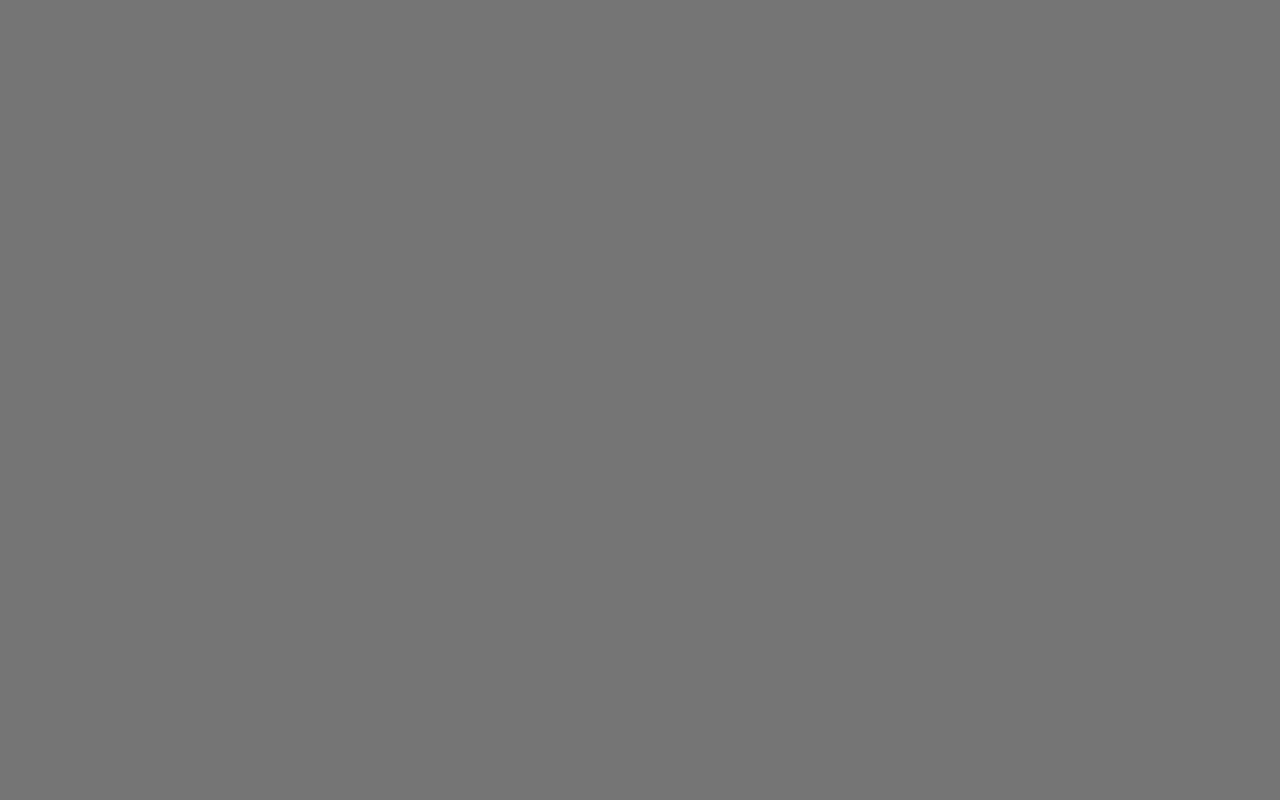
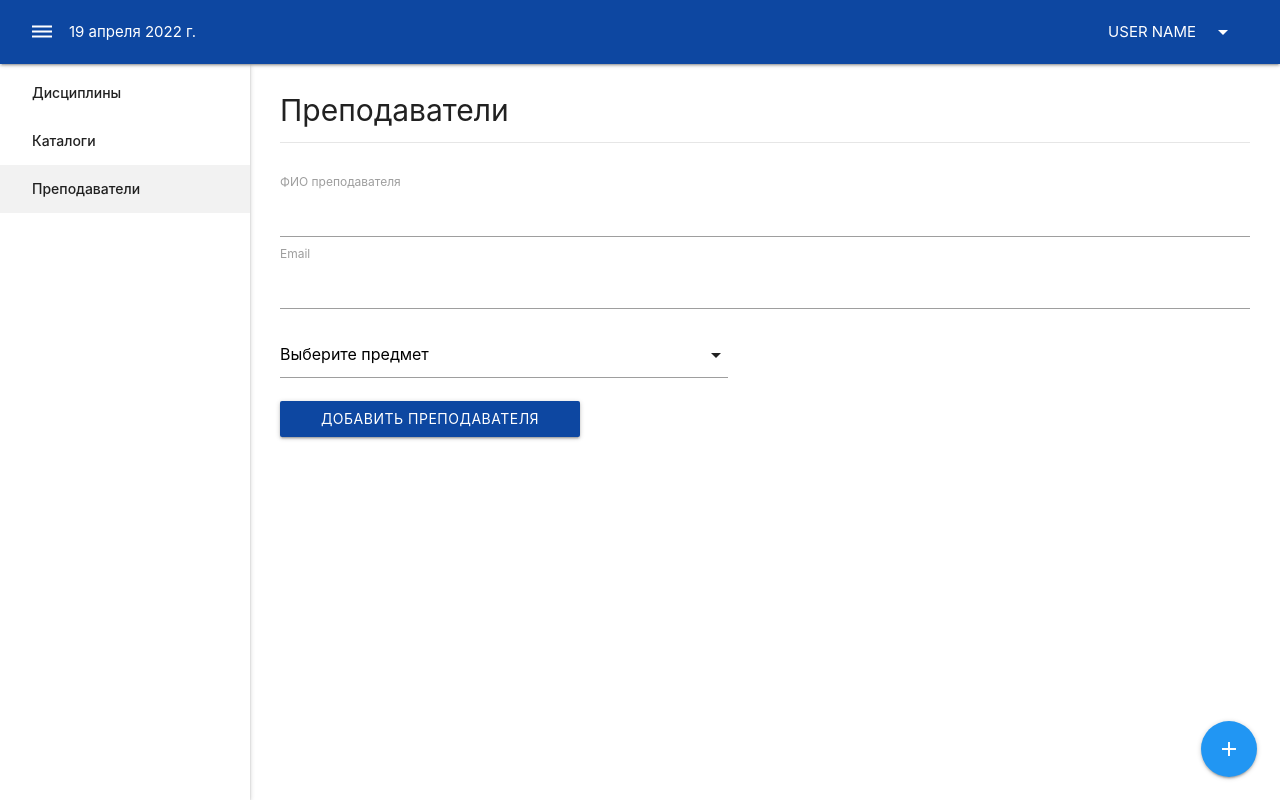
Before and after one commit to vryzhova/TeacherHelp, a Vue app: page /admin/teachers in a window 1280 px wide. Built offline with nearby package versions, Linux system fonts and the light colour scheme.

Commit message:
add new page

```diff
--- a/package.json
+++ b/package.json
@@ -7,14 +7,18 @@
     "build": "vue-cli-service build"
   },
   "dependencies": {
+    "@vuelidate/core": "^2.0.0-alpha.40",
+    "@vuelidate/validators": "^2.0.0-alpha.28",
     "core-js": "^3.8.3",
     "materialize-css": "^1.0.0-rc.2",
     "register-service-worker": "^1.7.2",
     "vue": "^2.6.14",
     "vue-router": "^3.5.1",
+    "vuelidate": "^0.7.7",
     "vuex": "^3.6.2"
   },
   "devDependencies": {
+    "@types/vuelidate": "^0.7.15",
     "@vue/cli-plugin-babel": "~5.0.0",
     "@vue/cli-plugin-pwa": "~5.0.0",
     "@vue/cli-plugin-router": "~5.0.0",
--- a/src/components/app/Navbar.vue
+++ b/src/components/app/Navbar.vue
@@ -5,7 +5,7 @@
             <a href="#" @click.prevent="$emit('click')">
                 <i class="material-icons white-text">dehaze</i>
             </a>
-            <span class="white-text">12.12.12</span>
+            <span class="white-text">{{date | date('date')}}</span>
         </div>
 
         <ul class="right hide-on-small-and-down">
@@ -14,6 +14,7 @@
                 class="dropdown-triggerwhite-text"
                 href="#"
                 data-target="dropdown"
+                ref="dropdown"
             >
                 USER NAME
                 <i class="material-icons right">arrow_drop_down</i>
@@ -21,13 +22,13 @@
 
             <ul id='dropdown' class='dropdown-content'>
                 <li>
-                <a href="#" class="white-text">
+                <router-link to="/profile" class="black-text">
                     <i class="material-icons">account_circle</i>Профиль
-                </a>
+                </router-link>
                     </li>
                 <li class="divider" tabindex="-1"></li>
                 <li>
-                <a href="#" class="white-text">
+                <a href="#" class="black-text" @click.prevent="logout">
                     <i class="material-icons">assignment_return</i>Выйти
                 </a>
                 </li>
@@ -38,3 +39,33 @@
     </nav>
 
 </template>
+
+<script>
+export default {
+    data: () => ({
+        date: new Date(),
+        interval: null,
+        dropdoun: null,
+    }),
+    methods: {
+        logout() {
+            console.log('Logout')
+            this.$router.push('/login?messege=logout')
+        }
+    },
+    mounted(){
+        this.interval = setInterval(() => {
+            this.date = new Date()
+        } , 1000 )
+        this.dropdown = M.Dropdown.init(this.$refs.dropdown,{
+            constrainWidth: false
+        })
+    },
+    beforeDestroy() {
+        clearInterval(this.interval)
+        if (this.dropdown && this.dropdown.destroy) {
+            this.dropdown.destroy()
+        }
+    }
+}
+</script>
--- a/src/components/app/Sidebar.vue
+++ b/src/components/app/Sidebar.vue
@@ -18,7 +18,8 @@ export default {
     data: () => ({
         links: [
             {title: 'Дисциплины', url: '/', exact: true},
-            {title: 'Каталоги', url: '/catalogs'}
+            {title: 'Каталоги', url: '/catalogs'},
+            {title: 'Преподаватели', url: '/admin/teachers'}
         ]
     })
 }
--- /dev/null
+++ b/src/filters/date.filter.js
@@ -0,0 +1,15 @@
+export default function dateFilter(value,format = 'date') {
+    const options = {}
+    if (format.includes('date')) {
+        options.day = '2-digit'
+        options.month = 'long'
+        options.year = 'numeric'
+    }
+
+    if (format.includes('time')) {
+        options.hour = '2-digit'
+        options.minute = '2-digit'
+        options.second = '2-digit'
+    }
+    return new Intl.DateTimeFormat('ru-RU', options).format(new Date(value))
+}
--- a/src/main.js
+++ b/src/main.js
@@ -1,11 +1,18 @@
 import Vue from 'vue'
+import Vuelidate from 'vuelidate'
 import App from './App.vue'
 import router from './router'
 import store from './store'
 import './registerServiceWorker'
 import 'materialize-css/dist/js/materialize.min'
+import dateFilter from '@/filters/date.filter'
+import massegePlugin from '@/utils/message.plugin'
 
 Vue.config.productionTip = false
+
+Vue.use(massegePlugin)
+Vue.use(Vuelidate)
+Vue.filter('date', dateFilter)
 
 new Vue({
   router,
--- a/src/router.js
+++ b/src/router.js
@@ -37,5 +37,12 @@ export default new Router({
       meta: {layout: 'main'},
       component: () => import('./views/Profile.vue')
     }
+    ,
+    {
+      path: '/admin/teachers',
+      name: 'addTeacher',
+      meta: {layout: 'main'},
+      component: () => import('./views/AddTeacher.vue')
+    }
   ]
 })
--- /dev/null
+++ b/src/utils/message.plugin.js
@@ -0,0 +1,10 @@
+export default {
+    install(Vue,options){
+        Vue.prototype.$message = function(html){
+            M.toast({html})
+        }
+        Vue.prototype.$error = function(html) {
+            M.toast({html: `[Ошибка]: ${html}`})
+        }
+    }
+}
--- /dev/null
+++ b/src/utils/messages.js
@@ -0,0 +1,3 @@
+export default {
+    'logout': 'Вы вышли из системы'
+}
--- /dev/null
+++ b/src/views/AddTeacher.vue
@@ -0,0 +1,65 @@
+<template>
+<div>
+    <div class="page-title">
+        <h3>Преподаватели</h3>
+    </div>
+    <form>
+        <label for="teacherName">ФИО преподавателя</label>
+            <input id="teacherName" type="text">
+        <label for="Email">Email</label>
+            <input id="Email" type="text">
+        <div class="input-field col s12 subject">
+            <select ref="select" multiple>
+                <option value="" disabled selected>Выберите предмет</option>
+                <option value="1">Option 1</option>
+                <option value="2">Option 2</option>
+                <option value="3">Option 3</option>
+            </select>
+        </div>
+
+            <button class="btn blue darken-4">Добавить преподавателя</button>
+    </form>
+
+</div>
+</template>
+
+
+<!-- <select name="subjects" id="subjects">
+            <option>Дискретная математика</option>
+            <option>Дискретная математика</option>
+    </select> -->
+
+<script>
+export default {
+    data: () => ({
+        select: null
+    }),
+
+    mounted() {
+        this.select = M.FormSelect.init(this.$refs.select)
+    },
+    destroyed() {
+        if(this.select && this.select.destroy){
+            this.select.destroy()
+        }
+    }
+}
+</script>
+
+
+<style scoped>
+form {
+    display: flex;
+    flex-direction: column;
+}
+input {
+    width: 40vw;
+}
+.btn {
+    width: 300px;
+}
+.subject{
+    width: 35vw;
+}
+
+</style>
--- a/src/views/Login.vue
+++ b/src/views/Login.vue
@@ -1,30 +1,44 @@
 <template>
-  <form class="card auth-card">
+  <form class="card auth-card" @submit.prevent="submitHandler">
     <div class="card-content">
-      <span class="card-title">Домашняя бухгалтерия</span>
+      <span class="card-title">Система управления контрольными работами</span>
       <div class="input-field">
         <input
             id="email"
             type="text"
-            class="validate"
-        >
+            v-model.trim="email"
+            :class="{invalid: ($v.email.$dirty && !$v.email.required) || ($v.email.$dirty && !$v.email.email)}">
+
         <label for="email">Email</label>
-        <small class="helper-text invalid">Email</small>
+        <small class="helper-text invalid"
+        v-if="$v.email.$dirty && !$v.email.required"
+        >Поле Email не должно быть пустым</small>
+
+        <small class="helper-text invalid"
+        v-else-if="$v.email.$dirty && !$v.email.email"
+        >Введите корректный Email</small>
       </div>
       <div class="input-field">
         <input
             id="password"
             type="password"
-            class="validate"
+            v-model.trim="password"
+            :class="{invalid: ($v.password.$dirty && !$v.password.required) || ($v.password.$dirty && !$v.password.minLength)}"
         >
         <label for="password">Пароль</label>
-        <small class="helper-text invalid">Password</small>
+        <small class="helper-text invalid"
+        v-if="$v.password.$dirty && !$v.password.required"
+        >Введите пароль</small>
+
+        <small class="helper-text invalid"
+        v-if="$v.password.$dirty && !$v.password.minLength"
+        >Пароль должен быть не меньше {{$v.password.$params.minLength.min}} символов.Сейчас он {{password.length}}</small>
       </div>
     </div>
     <div class="card-action">
       <div>
         <button
-            class="btn waves-effect waves-light auth-submit"
+            class="btn waves-effect waves-light auth-submit blue darken-4"
             type="submit"
         >
           Войти
@@ -34,8 +48,46 @@
 
       <p class="center">
         Нет аккаунта?
-        <a href="/">Зарегистрироваться</a>
+        <router-link to="/register">Зарегистрироваться</router-link>
       </p>
     </div>
   </form>
 </template>
+
+
+<script>
+import {email, required, minLength} from 'vuelidate/lib/validators'
+import messages from '@/utils/messages'
+
+export default {
+  name: 'login',
+  data: () => ({
+    email: '',
+    password: ''
+  }),
+  validations: {
+    email: {email, required},
+    password: {required, minLength: minLength(6)}
+  },
+  mounted(){
+    if(messages[this.$route.query.message]) {
+      this.$message(messages[this.$route.query.message])
+    }
+  },
+  methods: {
+    submitHandler() {
+      if (this.$v.$invalid) {
+        this.$v.$touch()
+        return
+      }
+      const formData = {
+        email: this.email,
+        password: this.password
+      }
+      console.log(formData)
+      this.$router.push('/')
+
+    }
+  }
+}
+</script>
--- a/src/views/Register.vue
+++ b/src/views/Register.vue
@@ -1,7 +1,7 @@
 <template>
   <form class="card auth-card">
     <div class="card-content">
-      <span class="card-title">Домашняя бухгалтерия</span>
+      <span class="card-title">Система управления контрольными работами</span>
       <div class="input-field">
         <input
             id="email"
@@ -38,7 +38,7 @@
     <div class="card-action">
       <div>
         <button
-            class="btn waves-effect waves-light auth-submit"
+            class="btn waves-effect waves-light auth-submit blue darken-4"
             type="submit"
         >
           Зарегистрироваться
@@ -48,7 +48,7 @@
 
       <p class="center">
         Уже есть аккаунт?
-        <a href="/">Войти!</a>
+        <router-link to="/login">Войти!</router-link>
       </p>
     </div>
   </form>
```
Also changed, not shown: src/assets/avatar.jpg (deleted), src/views/Home.vue (line endings or trailing spaces), 1 other file (tests, documents, lock files or other folders).
